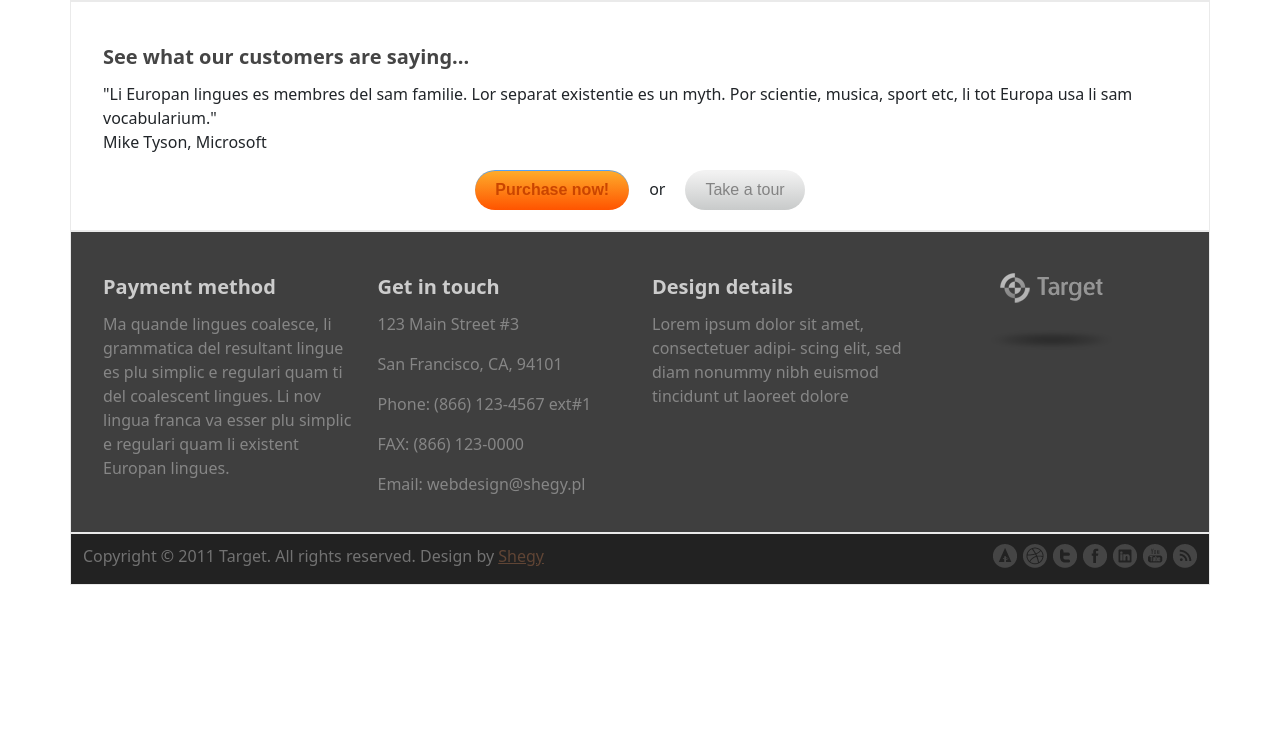
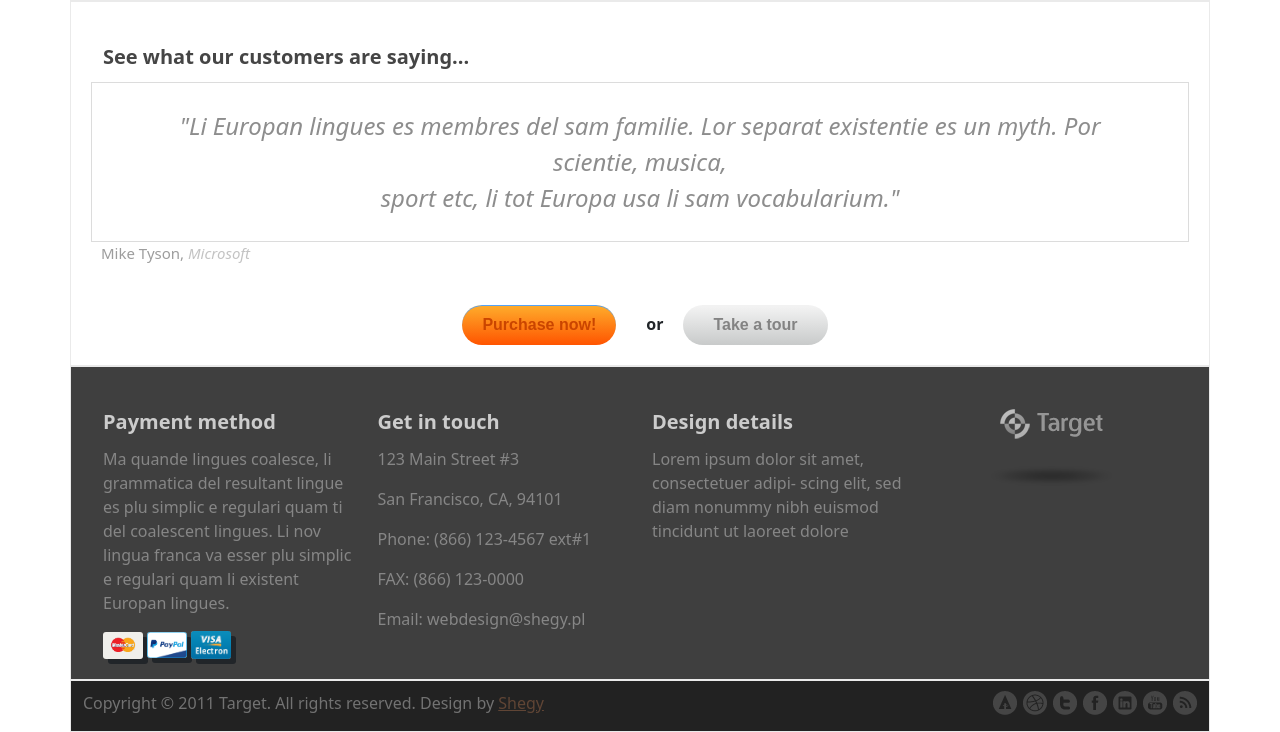
Before and after one commit to anhvinhphan659/BTCN01, a plain HTML site: page index.html in a window 1280 px wide. Shown: the part 1353-2085 px from the top of the page. Before the commit the page ends 1938 px from the top, so only its background shows below. Drawn offline with nearby package versions, Linux system fonts and the light colour scheme.

Commit message:
Modified left

```diff
--- a/index.html
+++ b/index.html
@@ -85,8 +85,8 @@
         padding-left: 20px;
         padding-right: 20px;
         text-decoration:none;
-        margin-left: 20px;
-        margin-right: 20px;
+        margin-left: 30px;
+        margin-right: 30px;
       }
 
       .white-button
@@ -100,11 +100,12 @@
 
         color:#838383;
         font-family:Arial;
+        font-weight: bold;
         font-size:16px;
         padding-top: 8px;
         padding-bottom: 8px;
-        padding-left: 20px;
-        padding-right: 20px;
+        padding-left: 30px;
+        padding-right: 30px;
         text-decoration:none;
         margin-left: 20px;
         margin-right: 20px;
@@ -124,7 +125,7 @@
         <div class="col" style="float: left">
           <img src="img/logo.png" id="logo" style="float: left" />
           <h1 style="color: #cd2027; float: left">Target</h1>
-          <p style="color: #cacaca; float: left;margin-bottom: 0px;">
+          <p style="color: #cacaca; float: left;margin-bottom: 0px;padding-top: 15px;padding-left: 20px;">
             Premium landing page template
           </p>
         </div>
@@ -265,11 +266,12 @@
 
       <div class="row">
 <p class="content-header">See what our customers are saying...</p>
-<quote>"Li Europan lingues es membres del sam familie. Lor separat existentie es un myth. Por scientie, musica,
-    sport etc, li tot Europa usa li sam vocabularium."</quote>
-    <p>Mike Tyson, Microsoft</p>
-    <div style="text-align: center;">
-      <a href="#" class="orange-button">Purchase now! </a>or<a href="#" class="white-button">Take a tour</a>
+<quote style="color: #8d8d8d; padding-left: 50px;padding-right: 50px;font-style: italic;font-size: 24px;text-align:center; border: 1px groove gainsboro; padding-top: 25px;padding-bottom: 25px;">
+  "Li Europan lingues es membres del sam familie. Lor separat existentie es un myth. Por scientie, musica,
+   <br> sport etc, li tot Europa usa li sam vocabularium."</quote>
+    <p style="padding-left: 10px;font-size: 15px;color:#9d9d9d">Mike Tyson, <i style="color:#c3c3c3">Microsoft</i></p>
+    <div style="text-align: center;padding-top: 25px;">
+      <a href="#" class="orange-button">Purchase now! </a><b>or</b><a href="#" class="white-button">Take a tour</a>
     </div>
 
 
@@ -283,6 +285,11 @@
             resultant lingue es plu simplic e regulari quam ti del
             coalescent lingues. Li nov lingua franca va esser plu
             simplic e regulari quam li existent Europan lingues.</p>
+            <div>
+              <img src="img/mastercard.jpg" style="width: 40px;border-radius: 3px;box-shadow: 5px 5px;"/>
+              <img src="img/paypal.png" style="width: 40px;border-radius: 3px;box-shadow: 5px 5px;"/>
+              <img src="img/visa-electron.png" style="width: 40px;border-radius: 3px;box-shadow: 5px 5px;"/>
+            </div>
         </div>
         <div class="col-3">
           <p class="footer-header">Get in touch</p>
```
Also changed, not shown: img/mastercard.jpg (added), img/paypal.png (added), img/visa-electron.png (added).
